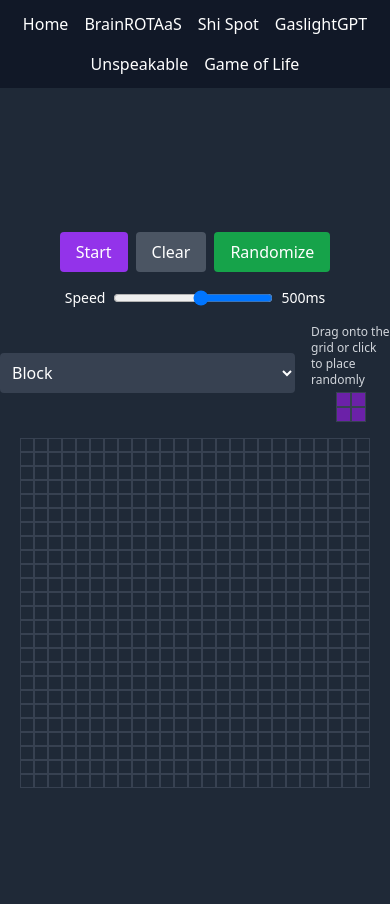
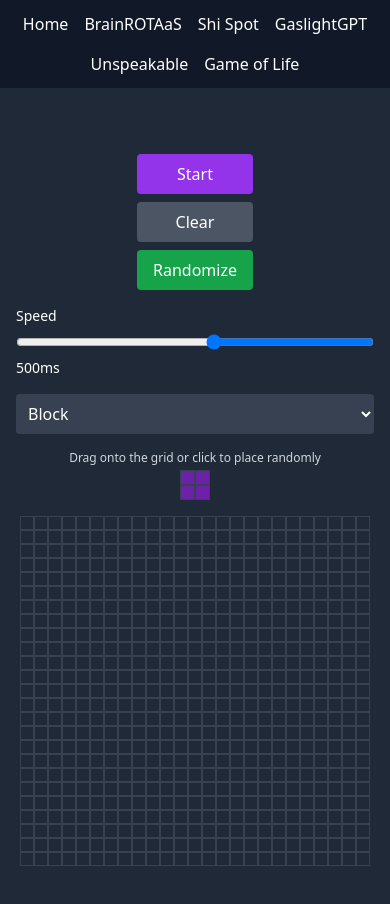
Before and after one commit to lwelling/fake-startup-site, a React (Vite) app: page /life in a window 390 px wide. Shown: the top 904 px of the page. Built offline with nearby package versions, Linux system fonts and the light colour scheme.

Commit message:
Improve Life page mobile layout

```diff
--- a/src/pages/Life.jsx
+++ b/src/pages/Life.jsx
@@ -168,10 +168,10 @@ export default function Life() {
   }, []);
 
   return (
-    <div className="min-h-screen flex flex-col items-center justify-center bg-gray-800 text-white">
-      <div className="mb-4">
+    <div className="min-h-screen flex flex-col items-center justify-center bg-gray-800 text-white p-4">
+      <div className="mb-4 flex flex-col sm:flex-row gap-2">
         <button
-          className={`px-4 py-2 mr-2 rounded ${
+          className={`px-4 py-2 rounded ${
             running
               ? 'bg-red-600 hover:bg-red-500'
               : 'bg-purple-600 hover:bg-purple-500'
@@ -187,7 +187,7 @@ export default function Life() {
           {running ? 'Stop' : 'Start'}
         </button>
         <button
-          className="px-4 py-2 bg-gray-600 rounded hover:bg-gray-500 mr-2"
+          className="px-4 py-2 bg-gray-600 rounded hover:bg-gray-500"
           onClick={() => setGrid(generateEmptyGrid())}
         >
           Clear
@@ -199,7 +199,7 @@ export default function Life() {
           Randomize
         </button>
       </div>
-      <div className="mb-4 flex items-center space-x-2">
+      <div className="mb-4 flex flex-col sm:flex-row sm:items-center gap-2 w-full sm:w-auto">
         <label htmlFor="speed" className="text-sm">
           Speed
         </label>
@@ -211,16 +211,16 @@ export default function Life() {
           step="100"
           value={interval}
           onChange={(e) => setIntervalValue(Number(e.target.value))}
-          className="w-40"
+          className="w-full sm:w-40"
           style={{ direction: 'rtl' }}
         />
         <span className="text-sm">{interval}ms</span>
       </div>
-      <div className="mb-4 flex items-center space-x-4">
+      <div className="mb-4 flex flex-col items-center space-y-4 w-full sm:w-auto">
         <select
           value={selectedShape}
           onChange={(e) => setSelectedShape(e.target.value)}
-          className="bg-gray-700 text-white p-2 rounded"
+          className="bg-gray-700 text-white p-2 rounded w-full sm:w-auto"
         >
           <optgroup label="Still Lifes">
             <option value="block">Block</option>
```
